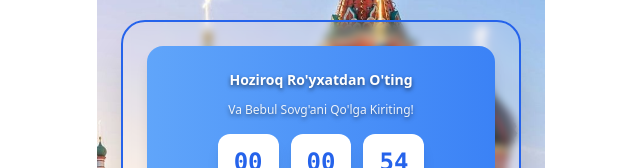
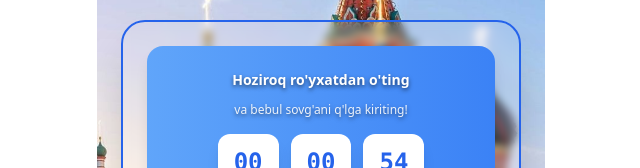
Before and after one commit to hojiakbarsobirov/ruspeak, a React (Vite) app: page / in a window 1280 px wide. Shown: the part 152-320 px from the top of the page, without its empty margins (319-959 px from the left). Built offline with nearby package versions, Linux system fonts and the light colour scheme.

Commit message:
update texts

```diff
--- a/src/components/PremiumLandingPage.jsx
+++ b/src/components/PremiumLandingPage.jsx
@@ -300,14 +300,14 @@ const PremiumLandingPage = () => {
                   className="text-white text-center text-sm font-semibold mb-3"
                   style={{ textShadow: "0px 2px 4px rgba(0,0,0,0.6)" }}
                 >
-                  Hoziroq Ro'yxatdan O'ting
+                  Hoziroq ro'yxatdan o'ting
                 </p>
 
                 <p
                   className="text-white/90 text-center text-xs mb-4"
                   style={{ textShadow: "0px 2px 4px rgba(0,0,0,0.5)" }}
                 >
-                  Va Bebul Sovg'ani Qo'lga Kiriting!
+                  va bebul sovg'ani q'lga kiriting!
                 </p>
 
                 <div className="flex justify-center gap-3">
```
